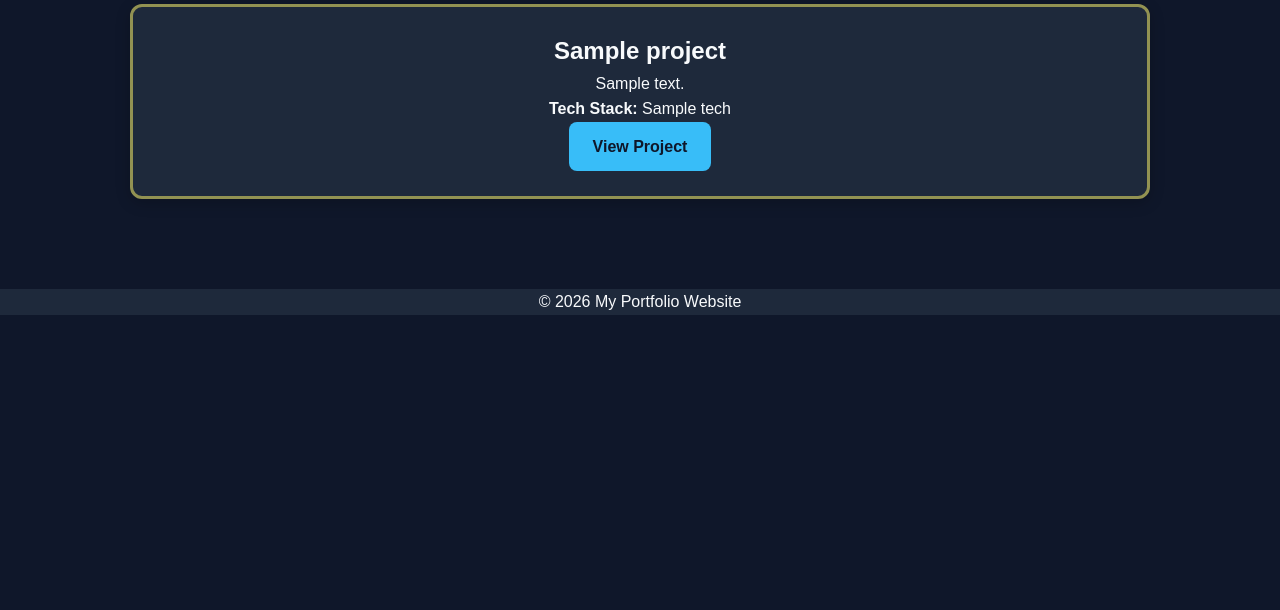
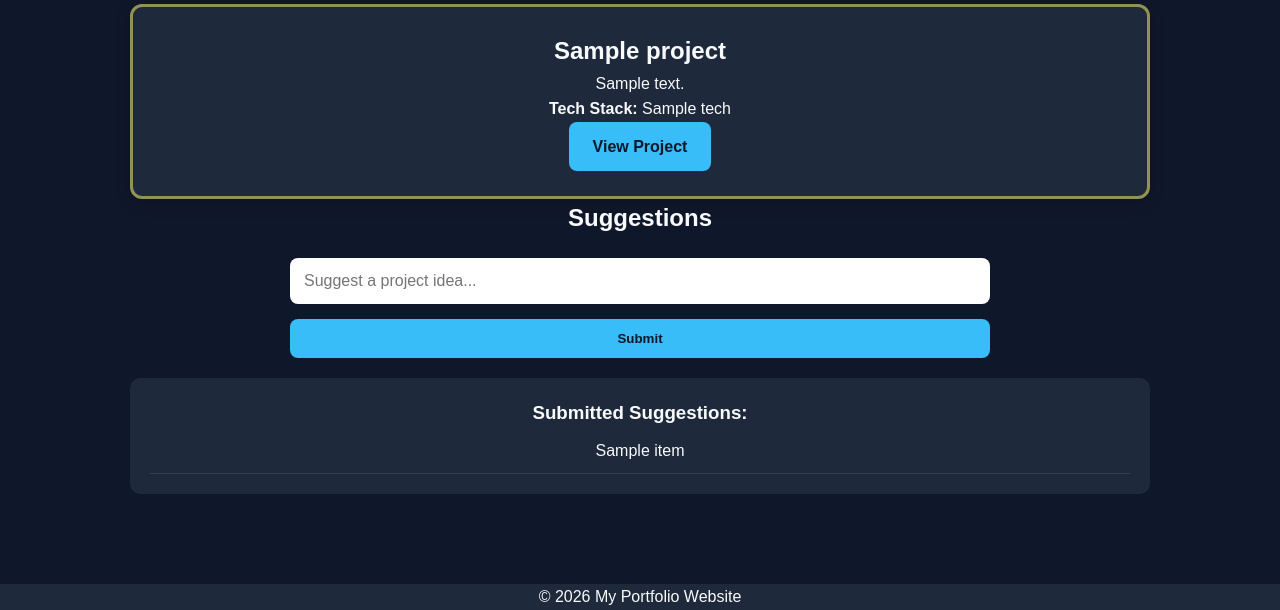
Before and after one commit to mariellecabie22-a11y/My-Portfolio, a Flask app: template templates/projects.html in a window 1280 px wide. Shown: the part 286-896 px from the top of the page. Before the commit the page ends 601 px from the top, so only its background shows below. Run offline with Flask 3, Linux system fonts and the light colour scheme; the template is opened without the code that fills it: most values are stand-ins (such as "Sample title", 1, 10 or a date in 2020).

Commit message:
suggestion box added to projects.html

```diff
--- a/app.py
+++ b/app.py
@@ -15,17 +15,29 @@ projects_data = [
         "description": "BrewLab is a project developed as part of my second module, showcasing my skills in HTML, CSS, and JavaScript. It demonstrates my ability to combine structured design with interactive functionality, creating a dynamic and user-friendly web experience.",
         "tech": "HTML, CSS, JavaScript",
         "link": "https://mariellecabie22-a11y.github.io/BrewLab",
-        "category": "JavaScript"
+        "category": "javascript"
     }
 ]
+
+suggestions_list = []
 
 @app.route("/")
 def home():
     return render_template("home.html", name="Marielle Cabie")
 
-@app.route("/projects")
+@app.route("/projects", methods=["GET", "POST"])
 def projects():
-    return render_template("projects.html", projects=projects_data)
+    if request.method == "POST":
+        suggestion = request.form.get("suggestion")
+
+        if suggestion:
+            suggestions_list.append(suggestion)
+
+    return render_template(
+        "projects.html",
+        projects=projects_data,
+        suggestions=suggestions_list
+    )
 
 @app.route("/skills")
 def skills():
@@ -43,9 +55,9 @@ def contact():
         message = request.form.get("message")
 
         print(name, email, message)
-        return render_template("contact.html", success="Message sent!")
+        return render_template("contact.html", success="Message sent!", name=name)
 
-    return render_template("contact.html", success=None)
+    return render_template("contact.html", success=None, name=None)
 
 if __name__ == "__main__":
     app.run(debug=True)
--- a/static/css/style.css
+++ b/static/css/style.css
@@ -184,6 +184,38 @@ header {
     font-weight: bold;
 }
 
+.suggestions-box {
+    margin-top: 20px;
+    background: #1e293b;
+    padding: 20px;
+    border-radius: 10px;
+}
+
+.suggestions-box ul {
+    list-style: none;
+    padding: 0;
+}
+
+.suggestions-box li {
+    padding: 10px;
+    border-bottom: 1px solid #334155;
+}
+
+.suggestion-form {
+    display: flex;
+    gap: 10px;
+    justify-content: center;
+    margin-top: 20px;
+    flex-wrap: wrap;
+}
+
+.suggestion-form input {
+    padding: 12px;
+    border-radius: 8px;
+    border: none;
+    width: 300px;
+}
+
 .about-box {
     background: #1e293b;
     padding: 25px;
@@ -195,11 +227,12 @@ header {
     flex-direction: column;
     gap: 15px;
     max-width: 700px;
-    margin: auto;
+    margin: 20px auto 0;
 }
 
 .contact-form input,
 .contact-form textarea {
+    width: 100%;
     padding: 14px;
     border: none;
     border-radius: 8px;
@@ -208,8 +241,8 @@ header {
 
 .success-message {
     text-align: center;
+    margin-top: 15px;
     color: #4ade80;
-    margin-bottom: 20px;
     font-weight: bold;
 }
 
--- a/templates/projects.html
+++ b/templates/projects.html
@@ -9,7 +9,7 @@
     <div class="filter-buttons">
         <button type="button" onclick="filterProjects('all')">All</button>
         <button type="button" onclick="filterProjects('webdesign')">Web Design</button>
-        <button type="button" onclick="filterProjects('JavaScript')">JavaScript</button>
+        <button type="button" onclick="filterProjects('javascript')">JavaScript</button>
     </div>
 
     <div class="card-container">
@@ -22,5 +22,25 @@
         </div>
         {% endfor %}
     </div>
+
+<h2>Suggestions</h2>
+
+<form method="POST" class="contact-form">
+    <input type="text" name="suggestion" placeholder="Suggest a project idea..." required>
+    <button type="submit" class="btn">Submit</button>
+</form>
+
+<!-- Display all suggestions -->
+{% if suggestions %}
+<div class="suggestions-box">
+    <h3>Submitted Suggestions:</h3>
+    <ul>
+        {% for item in suggestions %}
+        <li>{{ item }}</li>
+        {% endfor %}
+    </ul>
+</div>
+{% endif %}
+
 </section>
 {% endblock %}
```
Also changed, not shown: templates/contact.html (+5 -4 lines).
